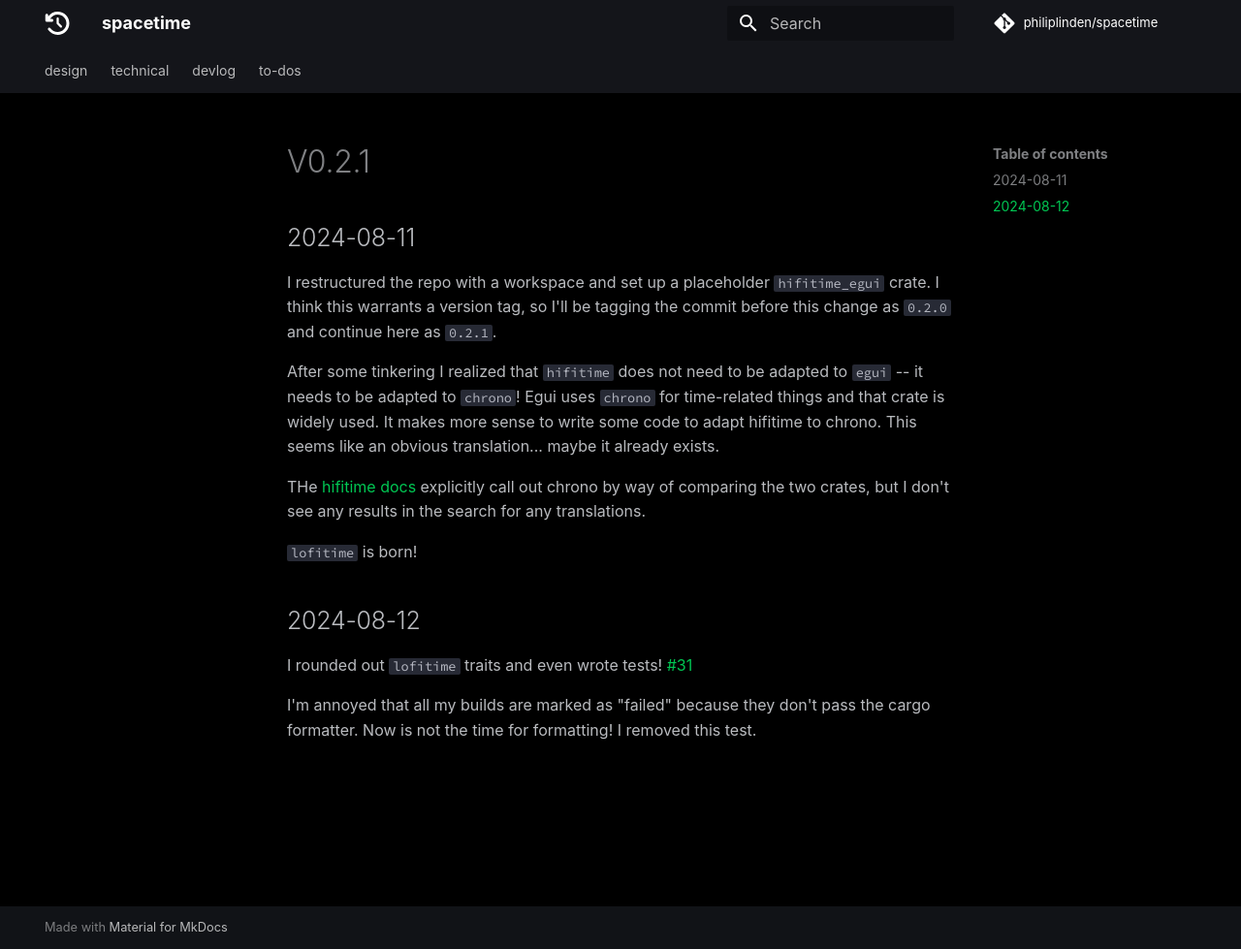
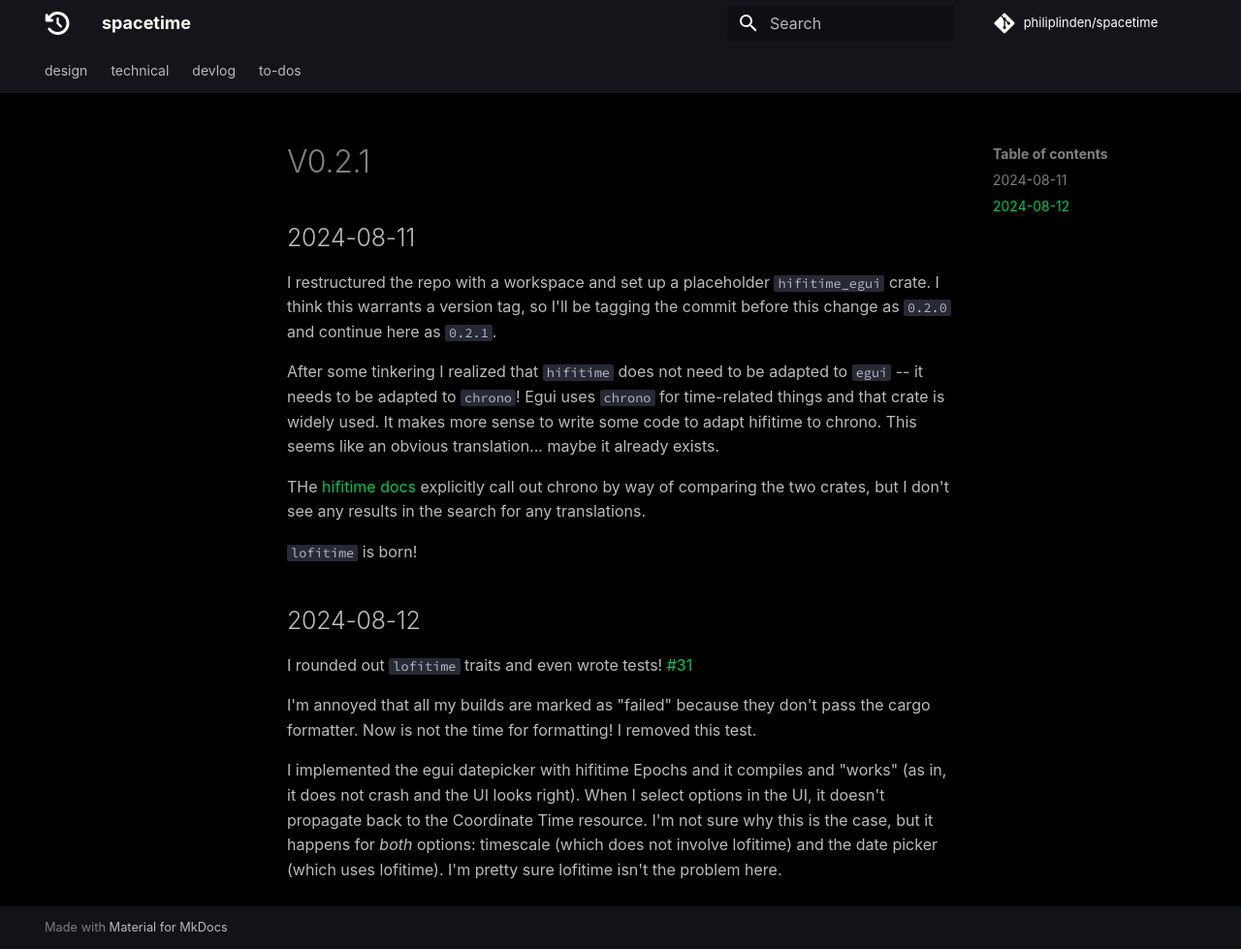
Before and after one commit to philiplinden/spacetime, an MkDocs documentation site: the page built from docs/devlog/v0.2.1.md, in a window 1280 px wide and 979 px high. Shown: the whole window at 97% size. Built offline with MkDocs 1.6.1 and Material for MkDocs 9.7.7, drawn with Linux system fonts in a browser that asks for light colours; some web fonts are replaced; comment, search, counter and statistics services are not loaded.

Commit message:
doc: more notes

```diff
--- a/docs/devlog/v0.2.1.md
+++ b/docs/devlog/v0.2.1.md
@@ -23,3 +23,10 @@ I rounded out `lofitime` traits and even wrote tests!
 
 I'm annoyed that all my builds are marked as "failed" because they don't pass
 the cargo formatter. Now is not the time for formatting! I removed this test.
+
+I implemented the egui datepicker with hifitime Epochs and it compiles and
+"works" (as in, it does not crash and the UI looks right). When I select
+options in the UI, it doesn't propagate back to the Coordinate Time resource.
+I'm not sure why this is the case, but it happens for _both_ options: timescale
+(which does not involve lofitime) and the date picker (which uses lofitime).
+I'm pretty sure lofitime isn't the problem here.
```
Also changed, not shown: 1 other file.
